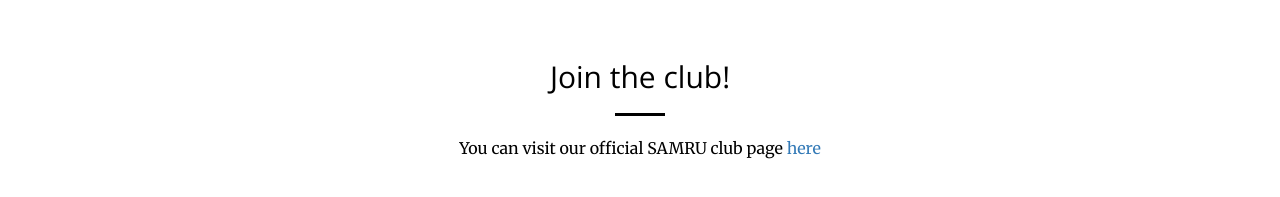
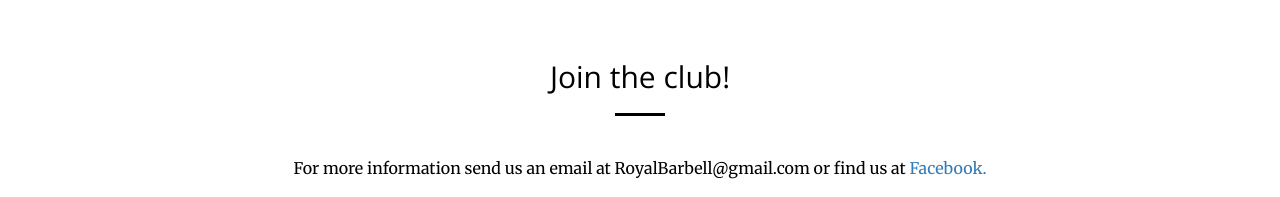
Before and after one commit to MRURoyalBarbell/MRURoyalBarbell.github.io, a website: page index.html in a window 1280 px wide. Shown: the part 840-1037 px from the top of the page. Drawn offline with nearby package versions, Linux system fonts and the light colour scheme.

Commit message:
Removed link to SAMRU
Our club wasn’t listed in the SAMRU directory will re add when we are listed again

```diff
--- a/index.html
+++ b/index.html
@@ -97,7 +97,9 @@
                 <div class="col-lg-12 text-center">
                     <h2 class="section-heading">Join the club!</h2>
                     <hr align="center">
-                    <p> You can visit our official SAMRU club page <a href="http://www.samru.ca/club/royal-barbell/">here</a></p>
+
+                    <!-- Our club page is missing will re-add when it's up -->
+<!--                    <p> You can visit our official SAMRU club page <a href="http://www.samru.ca/club/royal-barbell/">here</a></p>-->
                     <br>
                     <p>For more information send us an email at RoyalBarbell@gmail.com or find us at <a href="https://www.facebook.com/groups/884835151611451/">Facebook.</a></p>
                     <br>
```
